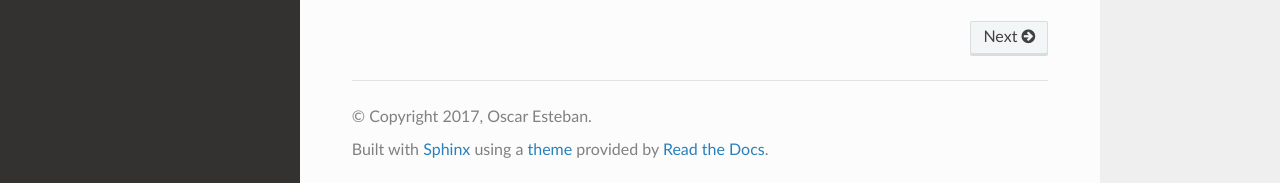
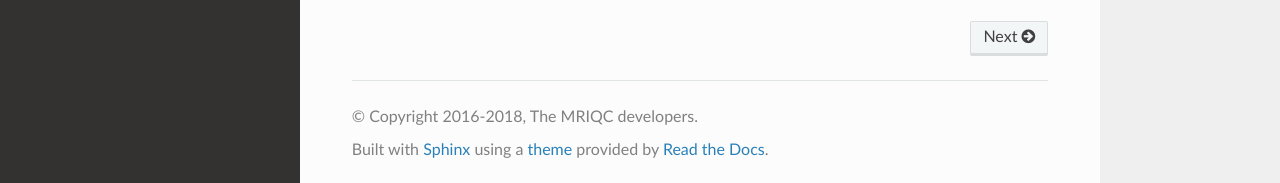
Before and after one commit to nipreps/mriqc, a Sphinx documentation site: the page built from docs/source/index.rst, in a window 1280 px wide and 900 px high, scrolled down 996 px. Shown: the part 714-897 px from the top of the window. Built offline with Sphinx 7.4.7 and the Read the Docs theme 2.0.0, drawn with Linux system fonts in a browser that asks for light colours.

Commit message:
minor fixes

```diff
--- a/docs/source/conf.py
+++ b/docs/source/conf.py
@@ -18,6 +18,7 @@ from __future__ import print_function, division, absolute_import, unicode_litera
 
 import os
 import sys
+from datetime import datetime
 from sphinx import __version__ as sphinxversion
 from packaging import version as pver  # Avoid distutils.LooseVersion which is deprecated
 
@@ -110,8 +111,8 @@ master_doc = 'index'
 
 # General information about the project.
 project = 'mriqc'
-copyright = '2017, Oscar Esteban'
-author = 'Oscar Esteban'
+author = 'The MRIQC developers'
+copyright = '2016-%s, %s' % (datetime.now().year, author)
 
 # The version info for the project you're documenting, acts as replacement for
 # |version| and |release|, also used in various other places throughout the
```
Also changed, not shown: 1 other file.
